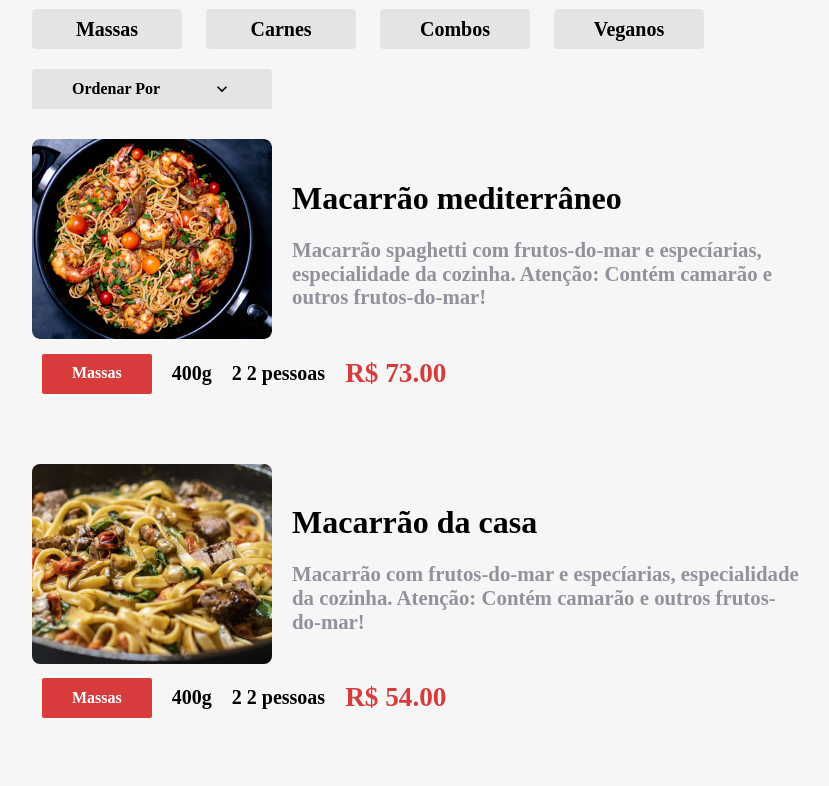
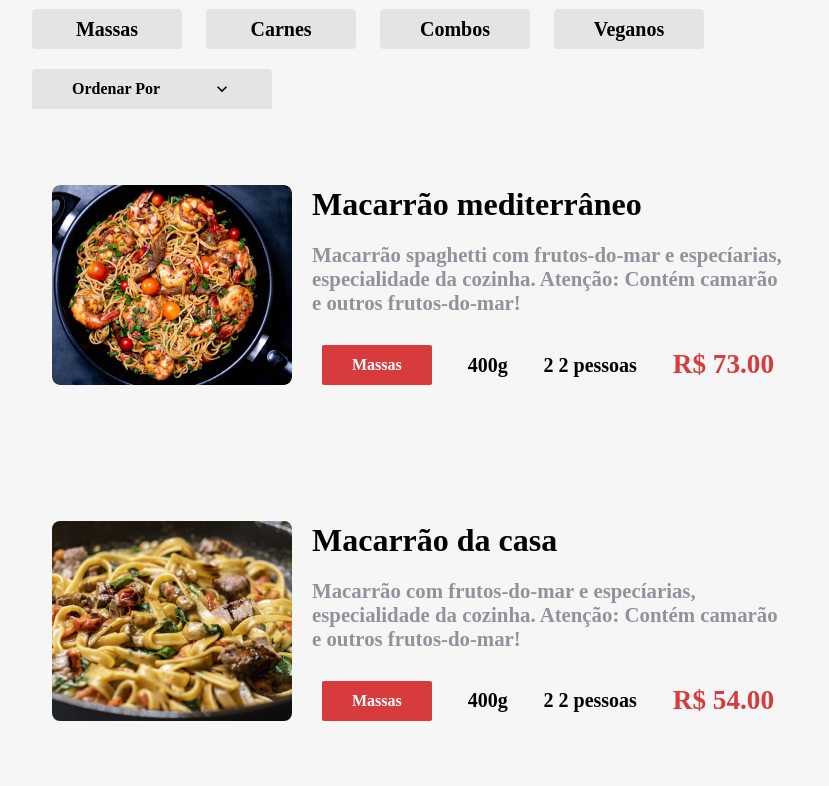
Before and after one commit to Paulo-Mikhael/aluroni, a React (Create React App) app: page /cardapio in a window 1280 px wide. Shown: the part 640-1426 px from the top of the page, without its empty margins (168-997 px from the left). Built offline with nearby package versions, Linux system fonts and the light colour scheme; a web font is replaced by a local one.

Commit message:
Projeto final

```diff
--- a/src/pages/Cardapio/Itens/Item/Item.module.scss
+++ b/src/pages/Cardapio/Itens/Item/Item.module.scss
@@ -1,10 +1,17 @@
 @import "styles/variaveis";
 @import "styles/breakpoints";
-
 .item {
+  align-items: center;
+  border-radius: 10px;
+  cursor: pointer;
   display: flex;
   flex-wrap: wrap;
+  padding: 20px;
+  transition: .2s ease-in;
   width: 90%;
+  &:hover {
+    background-color: $grey;
+  }
   &__imagem {
     min-width: 240px;
     @media (max-width: $desktop_xsm) {
@@ -21,7 +28,7 @@
     flex-direction: column;
     flex-wrap: wrap;
     justify-content: space-around;
-    padding: 0 20px;
+    margin: 0 20px;
     @media (max-width: $desktop_xsm) {
       flex-direction: row;
       margin-top: 20px;
--- a/src/pages/Cardapio/Itens/Item/index.tsx
+++ b/src/pages/Cardapio/Itens/Item/index.tsx
@@ -1,13 +1,15 @@
 import styles from './Item.module.scss';
 import { Prato } from 'types/Prato';
 import TagsPrato from 'components/TagsPrato';
+import { useNavigate } from 'react-router-dom';
 
 type Props = Prato;
 
 export default function Item(props: Props) {
-  const { title, description, photo } = props;
+  const { id, title, description, photo } = props;
+  const navigate = useNavigate();
   return (
-    <div className={styles.item}>
+    <div className={styles.item} onClick={() => navigate(`/prato/${id}`)}>
       <div className={styles.item__imagem}>
         <img src={photo} alt={title} />
       </div>
@@ -16,8 +18,8 @@ export default function Item(props: Props) {
           <h2> {title} </h2>
           <p> {description} </p>
         </div>
+        <TagsPrato {...props} />
       </div>
-      <TagsPrato {...props} />
     </div>
   );
 }
--- a/src/pages/Prato/index.tsx
+++ b/src/pages/Prato/index.tsx
@@ -1,18 +1,23 @@
 import classNames from 'classnames';
 import styles from './Prato.module.scss';
-import { useParams, useNavigate } from 'react-router-dom';
+import { useParams, useNavigate, Routes, Route } from 'react-router-dom';
 import Cardapio from 'data/cardapio.json';
 import TagsPrato from 'components/TagsPrato';
+import NotFound from 'pages/NotFound';
+import PaginaPadrao from 'components/PaginaPadrao';
 
-export default function Prato(){
+export default function Prato() {
   const { id } = useParams();
   const navigate = useNavigate();
   const prato = Cardapio.find(item => item.id === Number(id));
-  if (!prato){
-    return '';
+  if (!prato) {
+    return <NotFound />;
   }
 
   return (
+    <Routes>
+      <Route path='*' element={<PaginaPadrao />}>
+        <Route index element={
           <>
             <button className={styles.voltar} onClick={() => navigate(-1)}>
               {'< Voltar'}
@@ -32,5 +37,8 @@ export default function Prato(){
               <TagsPrato {...prato} />
             </section>
           </>
+        } />
+      </Route>
+    </Routes>
   );
 }
--- a/src/routes.js
+++ b/src/routes.tsx
@@ -18,8 +18,8 @@ export default function AppRouter() {
             <Route index element={<Inicio />} />
             <Route path='cardapio' element={<Cardapio />} />
             <Route path='sobre' element={<Sobre />} />
-            <Route path='prato/:id?' element={<Prato />} />
           </Route>
+          <Route path='prato/:id?' element={<Prato />} />
           <Route path='*' element={<NotFound />} />
         </Routes>
         <Footer />
```
Lines whose indentation alone changed are shown as unchanged.
